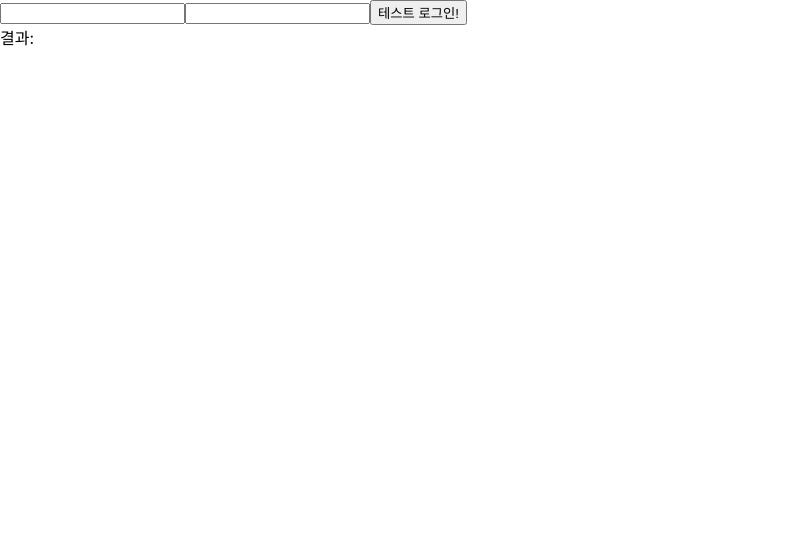
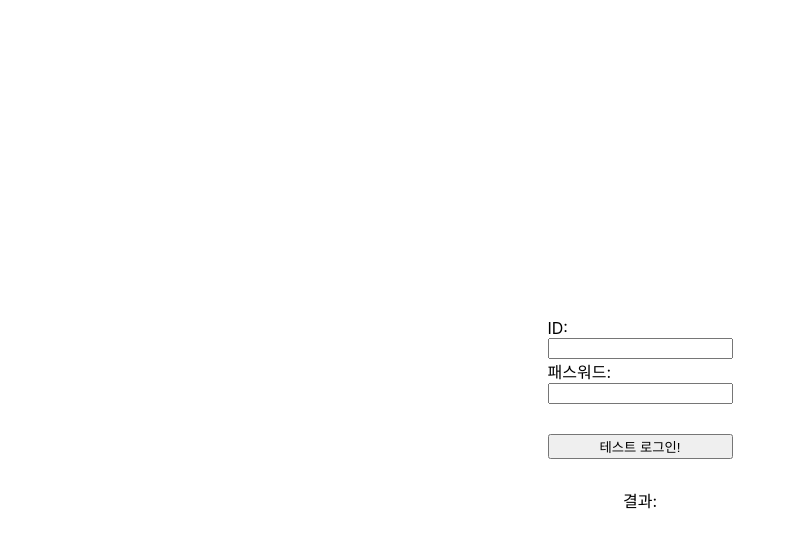
Before and after one commit to wafflestudio19-5/team5-web, a React (Create React App) app: page / in a window 1280 px wide. Shown: the top 548 px of the page, without its empty margins (0-796 px from the left). Built offline with nearby package versions, Linux system fonts and the light colour scheme.

Commit message:
가독성을 위한 간단한 스타일링

```diff
--- /dev/null
+++ b/src/App.css
@@ -0,0 +1,4 @@
+.App{
+    width:100vw;
+    height:100vh;
+}
--- a/src/App.tsx
+++ b/src/App.tsx
@@ -1,9 +1,9 @@
 import TestComponent from "./component/TestComponent/TestComponent";
-
+import "./App.css";
 function App() {
   return (
     <div className="App">
-      <TestComponent/>
+      <TestComponent />
     </div>
   );
 }
--- /dev/null
+++ b/src/component/TestComponent/TestComponent.css
@@ -0,0 +1,19 @@
+.TestComponent {
+    width: 100%;
+    height: 100%;
+    display:flex;
+    flex-direction: column;
+    justify-content: center;
+    align-items: center;
+}
+
+.LoginTestForm{
+    height:200px;
+    display:flex;
+    flex-direction: column;
+    justify-content: center;
+}
+
+.LoginTestButton{
+    margin-top:30px;
+}
--- a/src/component/TestComponent/TestComponent.tsx
+++ b/src/component/TestComponent/TestComponent.tsx
@@ -1,9 +1,9 @@
-import {useState} from "react";
-import * as React from "react";
+import "./TestComponent.css";
+import React, { useState } from "react";
+import { AxiosResponse } from "axios";
 import request from "../../API/API";
-import {AxiosResponse} from "axios";
 
-const TestComponent= () => {
+const TestComponent = () => {
   const [testUsername, setTestUsername] = useState<string>("");
   const [testPassword, setTestPassword] = useState<string>("");
   const [testResult, setTestResult] = useState<string>("");
@@ -12,27 +12,52 @@ const TestComponent= () => {
     username: string;
     password: string;
   }
-    const tryTestLogin= (usernameInput:string, passwordInput:string) => {
-        return (event:React.SyntheticEvent) => {
+
+  const tryTestLogin = (usernameInput: string, passwordInput: string) => {
+    return (event: React.SyntheticEvent) => {
       event.preventDefault(); //submit 시 새로고침 방지
-            request.post<LoginInputType, AxiosResponse>('/login', {
-                username:usernameInput, password:passwordInput
-            }).then((response:AxiosResponse)=>{
+      request
+        .post<LoginInputType, AxiosResponse>("/login", {
+          username: usernameInput,
+          password: passwordInput,
+        })
+        .then((response: AxiosResponse) => {
           console.log(response.data);
         });
-        }
-    }
+    };
+  };
 
   return (
     <div className="TestComponent">
-            <form className="LoginTestForm" onSubmit={tryTestLogin(testUsername, testPassword)}>
-                <input type="text" value={testUsername} onChange={(e)=>{setTestUsername(e.target.value)}}/>
-                <input type="password"value={testPassword} onChange={(e)=>{setTestPassword(e.target.value)}}/>
-                <input type="submit" value="테스트 로그인!"/>
+      <form
+        className="LoginTestForm"
+        onSubmit={tryTestLogin(testUsername, testPassword)}
+      >
+        ID:
+        <input
+          type="text"
+          value={testUsername}
+          onChange={(e) => {
+            setTestUsername(e.target.value);
+          }}
+        />
+        패스워드:
+        <input
+          type="password"
+          value={testPassword}
+          onChange={(e) => {
+            setTestPassword(e.target.value);
+          }}
+        />
+        <input
+          className="LoginTestButton"
+          type="submit"
+          value="테스트 로그인!"
+        />
       </form>
       <div className="LoginTestResult">결과:{testResult}</div>
     </div>
   );
-}
+};
 
 export default TestComponent;
```
Lines whose indentation alone changed are shown as unchanged.
